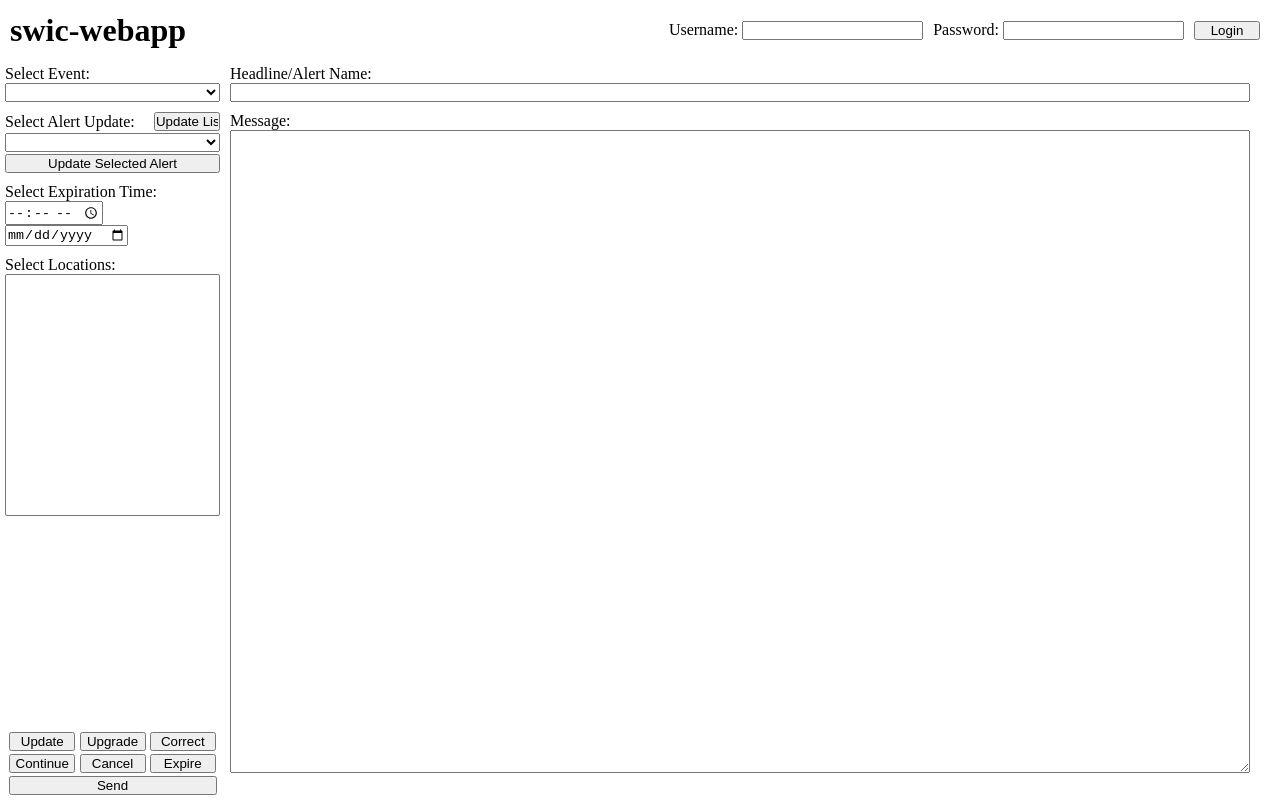
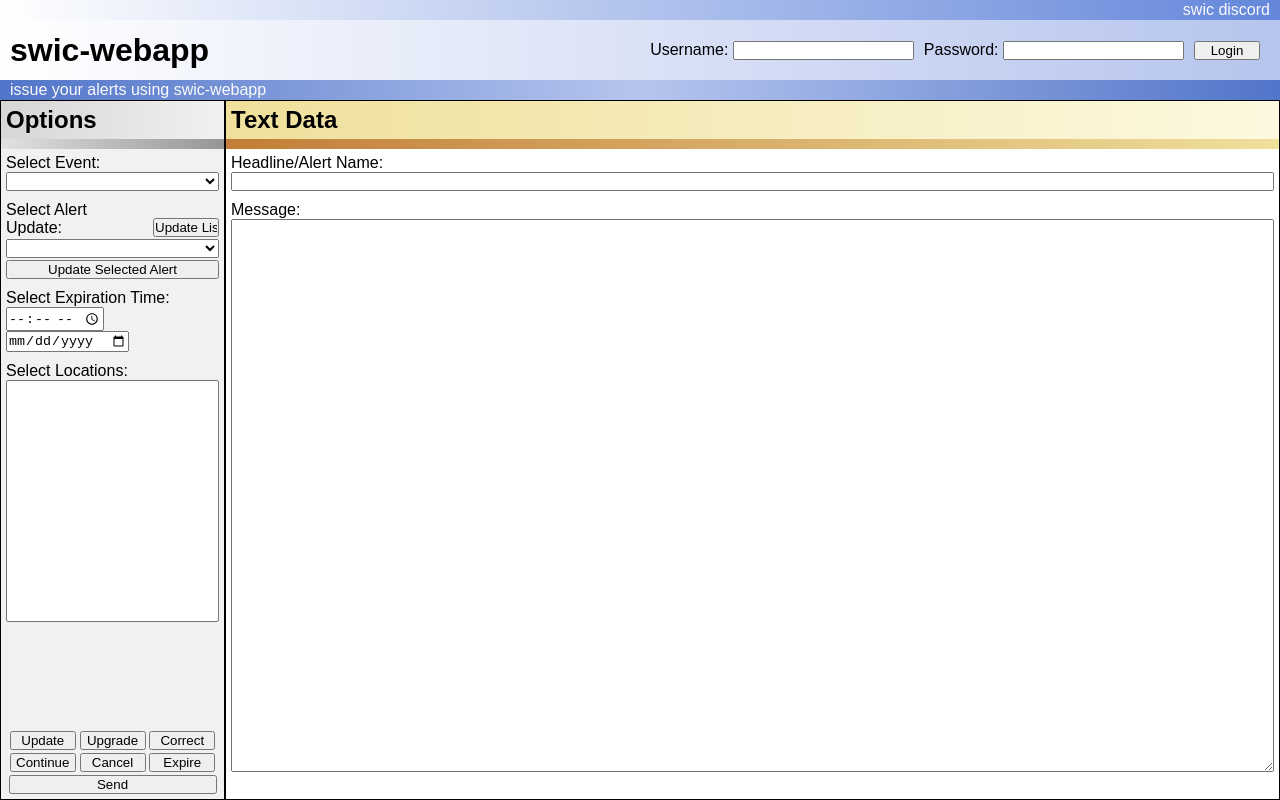
Before and after one commit to log1xx/swic-webapp, a plain HTML site: page index.html in a window 1280 px wide. Drawn offline with Linux system fonts and the light colour scheme.

Commit message:
updated CSS

```diff
--- a/index.html
+++ b/index.html
@@ -9,6 +9,10 @@
   </head>
   <body>
     <div class="titlebar">
+      <div class="titlebar-top">
+        <p>swic discord</p>
+      </div>
+      <div class="titlebar-mid">
         <div class="titlebar-title">
           <h1>swic-webapp</h1>
         </div>
@@ -30,8 +34,14 @@
           <input type="submit" value="Logout" style="width: 66px;" onclick="logout()">
         </div>
       </div>
+      <div class="titlebar-bottom">
+        <p>issue your alerts using swic-webapp</p>
+      </div>
+    </div>
 
     <div class="sidebar">
+      <h2>Options</h2>
+      <div class="sidebar-titlesep"></div>
       <div class="sidebar-event">
         <label for="event">Select Event:</label><br>
         <select name="event" id="event"></select>
@@ -85,6 +95,8 @@
     </div>
 
     <div class="main">
+      <h2>Text Data</h2>
+      <div class="main-titlesep"></div>
       <div class="main-headline">
         <label for="headline">Headline/Alert Name:</label><br>
         <input type="text" id="headline" name="headline">
--- a/style.css
+++ b/style.css
@@ -6,14 +6,39 @@
 
 body {
   height: 100vh;
+  font-family: sans-serif;
 }
 
 .titlebar {
+  width: 100vw;
+}
+
+.titlebar-top {
+  height: 20px;
+  background: linear-gradient(to right, rgb(255, 255, 255), rgb(100, 135, 219));
+  color: rgb(250, 250, 250);
+  display: flex;
+  flex-direction: row-reverse;
+  align-items: center;
+  padding-right: 10px;
+}
+
+.titlebar-mid {
   height: 60px;
-  width: 100vw;
   display: flex;
   align-items: center;
   justify-content: space-between;
+  background: linear-gradient(to right, rgb(255, 255, 255), rgb(182, 197, 238));
+}
+
+.titlebar-bottom {
+  height: 20px;
+  background: linear-gradient(to right, rgb(81, 117, 201), rgb(182, 197, 238), rgb(81, 117, 201));
+  color: rgb(250, 250, 250);
+  display: flex;
+  flex-direction: row;
+  align-items: center;
+  padding-left: 10px;
 }
 
 .titlebar-title,
@@ -32,17 +57,30 @@ body {
 }
 
 .sidebar {
-  height: calc(100vh - 60px);
+  height: calc(100vh - 100px);
   width: 225px;
   display: flex;
   flex-direction: column;
-  align-items: center;
+  align-items: flex-start;
   float: left;
+  background: rgb(241, 241, 241);
+  border: 1px;
+  border-style: solid;
+  border-color: rgba(50, 50, 50, 0), rgb(50, 50, 50);
 }
 
-.sidebar > div {
+.sidebar > div,
+.sidebar > h2 {
   width: 100%;
   padding: 5px;
+}
+
+.sidebar > h2 {
+  background: linear-gradient(to right, rgb(215, 214, 212), rgb(242, 241, 240));
+}
+
+.sidebar-titlesep {
+  background: linear-gradient(to right, rgb(225, 225, 225), rgb(151, 149, 150));
 }
 
 .sidebar > div > input,
@@ -78,17 +116,29 @@ body {
 }
 
 .main {
-  height: calc(100vh - 60px);
-  width: calc(100vw - 250px);
+  height: calc(100vh - 100px);
+  width: calc(100% - 225px);
   display: flex;
   flex-direction: column;
   align-items: left;
   float: left;
+  border: 1px;
+  border-style: solid;
+  border-color: rgba(50, 50, 50, 0), rgb(50, 50, 50);
 }
 
-.main > div {
+.main > div,
+.main > h2 {
   width: 100%;
   padding: 5px;
+}
+
+.main > h2 {
+  background: linear-gradient(to right, rgb(239, 224, 155), rgb(253, 249, 224));
+}
+
+.main-titlesep {
+  background: linear-gradient(to right, rgb(194, 125, 56), rgb(239, 224, 155));
 }
 
 .main > div > input,
```
Lines whose indentation alone changed are shown as unchanged.
